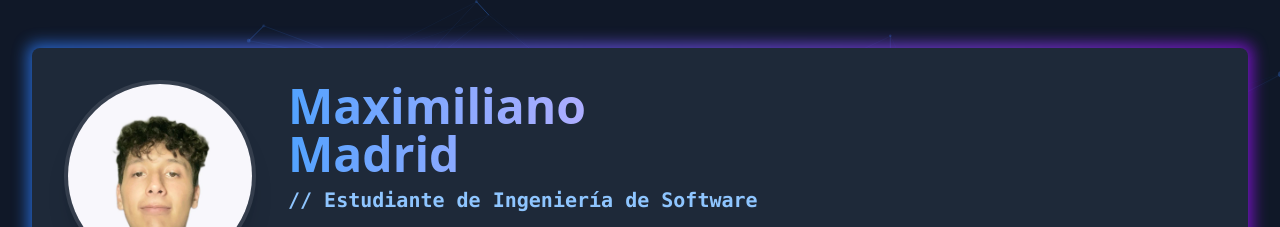
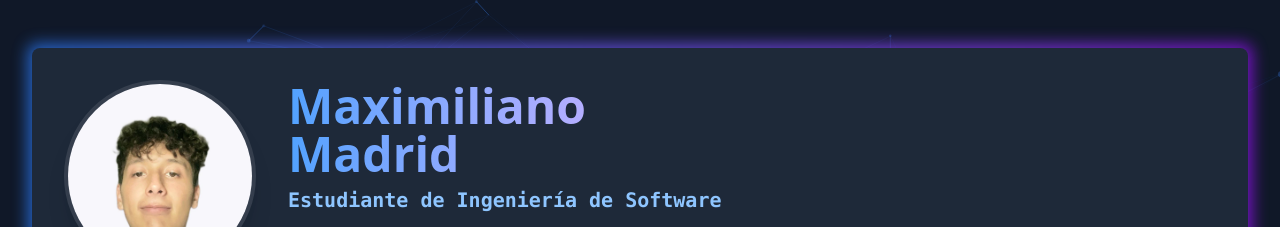
Before and after one commit to MYBTIC/Curriculum-Vitae-Madrid-Maximiliano, a website: page index.html in a window 1280 px wide. Shown: the top 227 px of the page. Drawn offline with nearby package versions, Linux system fonts and the light colour scheme.

Commit message:
Update index.html

```diff
--- a/index.html
+++ b/index.html
@@ -32,7 +32,7 @@
           <h1 class="text-4xl md:text-5xl font-bold bg-clip-text text-transparent bg-gradient-to-r from-blue-400 to-purple-300 mb-2">
             Maximiliano <span class="block">Madrid</span>
           </h1>
-          <h2 class="text-xl font-mono text-blue-300 mb-4">// Estudiante de Ingeniería de Software</h2>
+          <h2 class="text-xl font-mono text-blue-300 mb-4">Estudiante de Ingeniería de Software</h2>
           <div class="flex space-x-4">
             <a href="#contacto" class="px-4 py-2 bg-blue-600 hover:bg-blue-500 rounded-md transition flex items-center">
               <i class="fas fa-envelope mr-2"></i> Contacto
```
